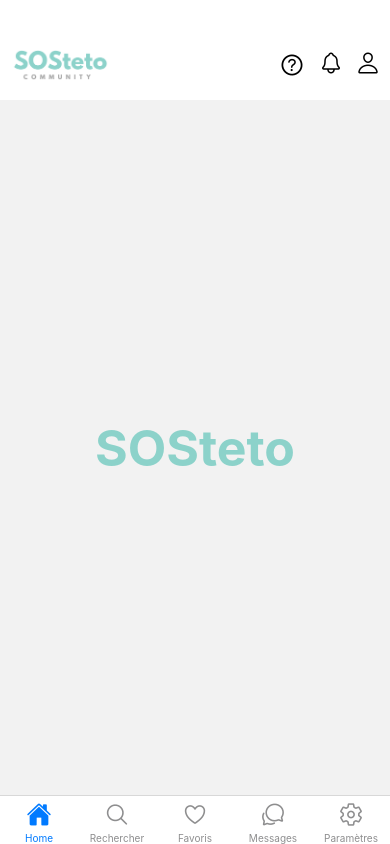
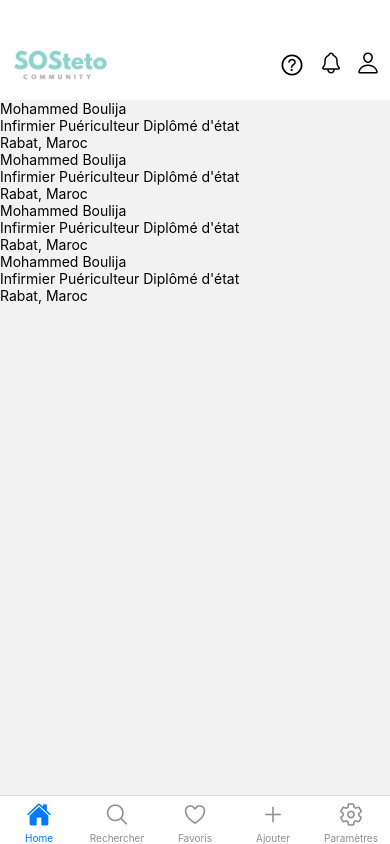
Before and after one commit to noranorab/SOSteto-v1, a React Native app: screen / in a window 390 px wide. Built offline with nearby package versions, Linux system fonts and the light colour scheme.

Commit message:
modified ajouter icon

```diff
--- a/App.js
+++ b/App.js
@@ -17,7 +17,7 @@ import Header from './src/components/Header';
 const homeName = 'Home';
 const searchName = 'Rechercher'
 const favouritesName = 'Favoris'
-const messageName = 'Messages'
+const messageName = 'Ajouter'
 const parametersName = 'Paramètres'
 
 const Tab = createBottomTabNavigator();
@@ -45,7 +45,7 @@ function App(){
               }else if (rn === favouritesName) {
                   iconName = focused ? 'heart' : 'heart-outline'
               }else if (rn === messageName) {
-                  iconName = focused ? 'chatbubbles-sharp' : 'chatbubbles-outline'
+                  iconName = focused ? 'add-sharp' : 'add-outline'
               }else if (rn === parametersName) {
                   iconName = focused ? 'settings-sharp' : 'settings-outline'
               }
--- a/package.json
+++ b/package.json
@@ -20,7 +20,7 @@
     "react-native": "0.73.4",
     "react-native-safe-area-context": "4.8.2",
     "react-native-screens": "~3.29.0",
-    "react-native-web": "~0.19.6"
+    "react-native-web": "^0.19.10"
   },
   "devDependencies": {
     "@babel/core": "^7.20.0"
--- a/src/screens/HomeScreen.js
+++ b/src/screens/HomeScreen.js
@@ -1,15 +1,47 @@
 import * as React from 'react';
-import { View, Text} from 'react-native';
+import { View, Text, Image, FlatList} from 'react-native';
+import { Button } from 'react-native-web';
+
+
+const posts = [
+    {id: 1, postOwner: 'Mohammed Boulija', ownerBio: "Infirmier Puériculteur Diplômé d'état", location: 'Rabat, Maroc'},
+    {id: 2, postOwner: 'Mohammed Boulija', ownerBio: "Infirmier Puériculteur Diplômé d'état", location: 'Rabat, Maroc'},
+    {id: 3, postOwner: 'Mohammed Boulija', ownerBio: "Infirmier Puériculteur Diplômé d'état", location: 'Rabat, Maroc'},
+    {id: 4, postOwner: 'Mohammed Boulija', ownerBio: "Infirmier Puériculteur Diplômé d'état", location: 'Rabat, Maroc'}
+
+]
+
+const PostItem = ({ item }) => {
+    return (
+        <View>
+            <View>
+                <Text>{item.postOwner}</Text>
+                <Text>{item.ownerBio}</Text>
+                <Text>{item.location}</Text>
+
+
+            </View>
+            <Image/>
+
+        </View>
+    )
+}
+
+const PostsList = () => {
+    return (
+        <View>
+            <FlatList
+            data={posts}
+            renderItem={({item}) => <PostItem item={item} /> }
+            keyExtractor={(item) => item.id.toString()}
+            />
+        </View>
+    )
+}
 
 
 export default function HomeScreen({navigation}) {
     return(
-        <View style={{ flex: 1, alignItems: 'center', justifyContent: 'center'}}>
-            <Text
-            onPress = {() => alert('This is the favourites screen.')}
-            style={{ fontSize: 50, fontWeight: 'bold', color:'#8cd2ca'}}>
-                   SOSteto
-            </Text>
-        </View>
+       <PostsList/>
     )
 }
```
Also changed, not shown: 1 other file (tests, documents, lock files or other folders).
